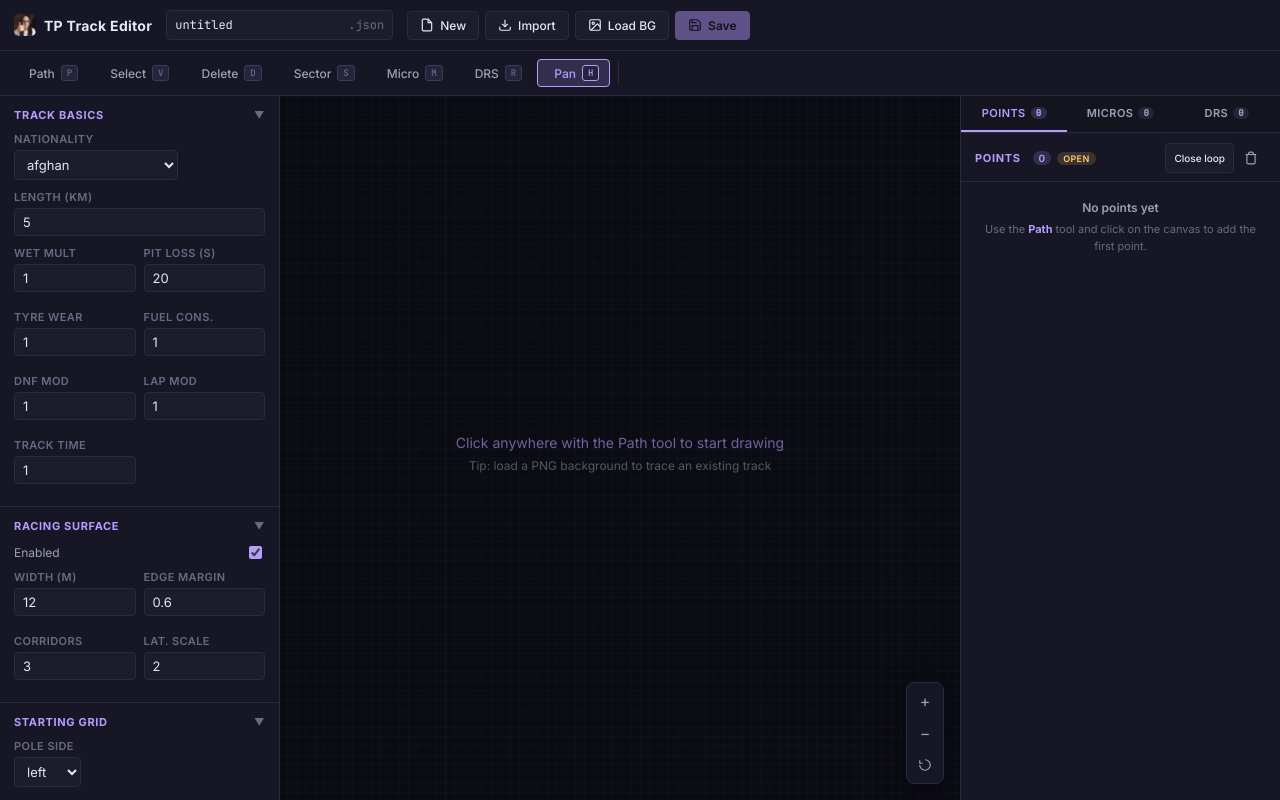
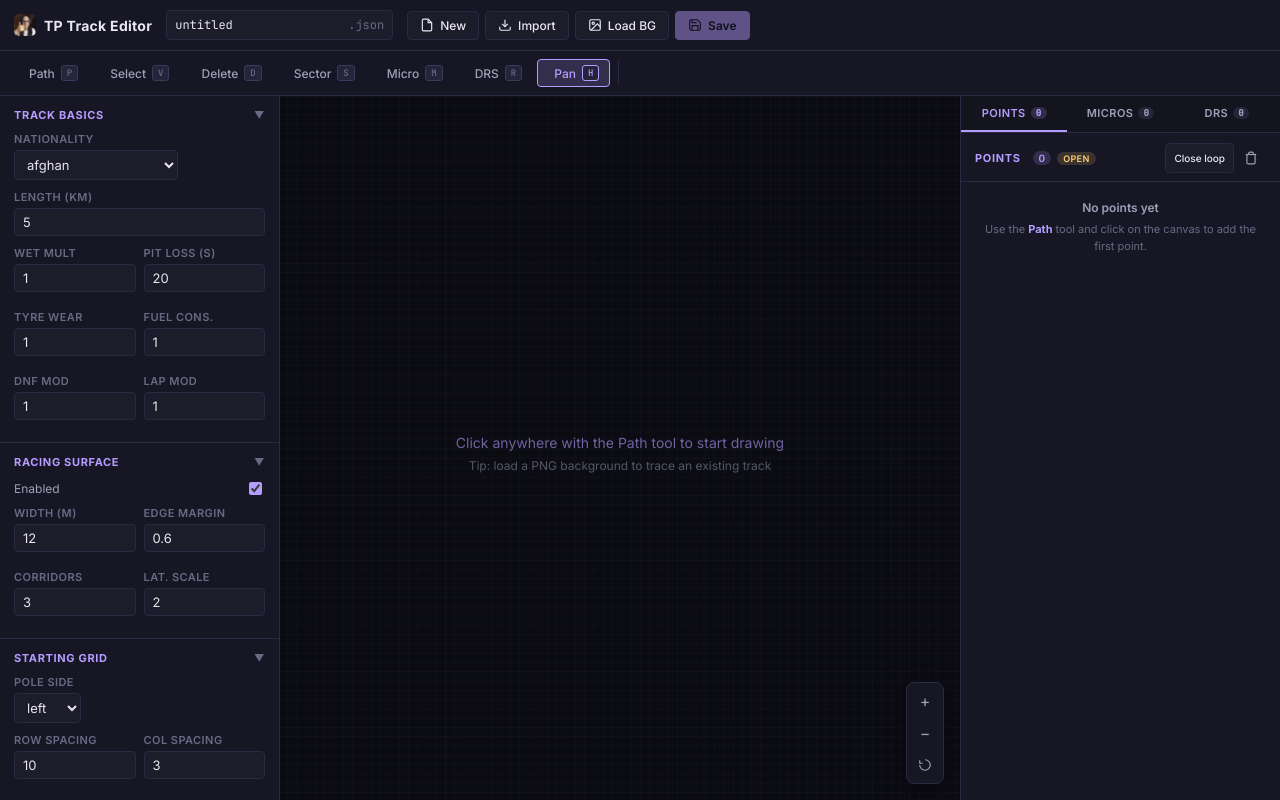
Before and after one commit to Joan-Abeldano/TP-Track-Editor, an Angular app: page / in a window 1280 px wide. Built offline with nearby package versions, Linux system fonts and the light colour scheme.

Commit message:
fix: take out track time

```diff
--- a/src/app/components/properties-panel/properties-panel.component.html
+++ b/src/app/components/properties-panel/properties-panel.component.html
@@ -41,10 +41,6 @@
         <div class="field">
           <label class="label">Lap mod</label>
           <input type="number" step="0.01" [value]="track().lap_modifier ?? 1" (focus)="beginEdit()" (blur)="endEdit()" (input)="setNum('lap_modifier', $event)" />
-        </div>
-        <div class="field">
-          <label class="label">Track time</label>
-          <input type="number" step="0.01" [value]="track().track_time_mult ?? 1" (focus)="beginEdit()" (blur)="endEdit()" (input)="setNum('track_time_mult', $event)" />
         </div>
       </div>
     }
--- a/src/app/models/track.model.ts
+++ b/src/app/models/track.model.ts
@@ -38,7 +38,6 @@ export interface TrackData {
   fuel_consumption?: number;
   dnf_modifier?: number;
   lap_modifier?: number;
-  track_time_mult?: number;
   length_km: number;
   use_raw_canvas_coordinates?: boolean;
   raw_canvas_size?: number[];
```
